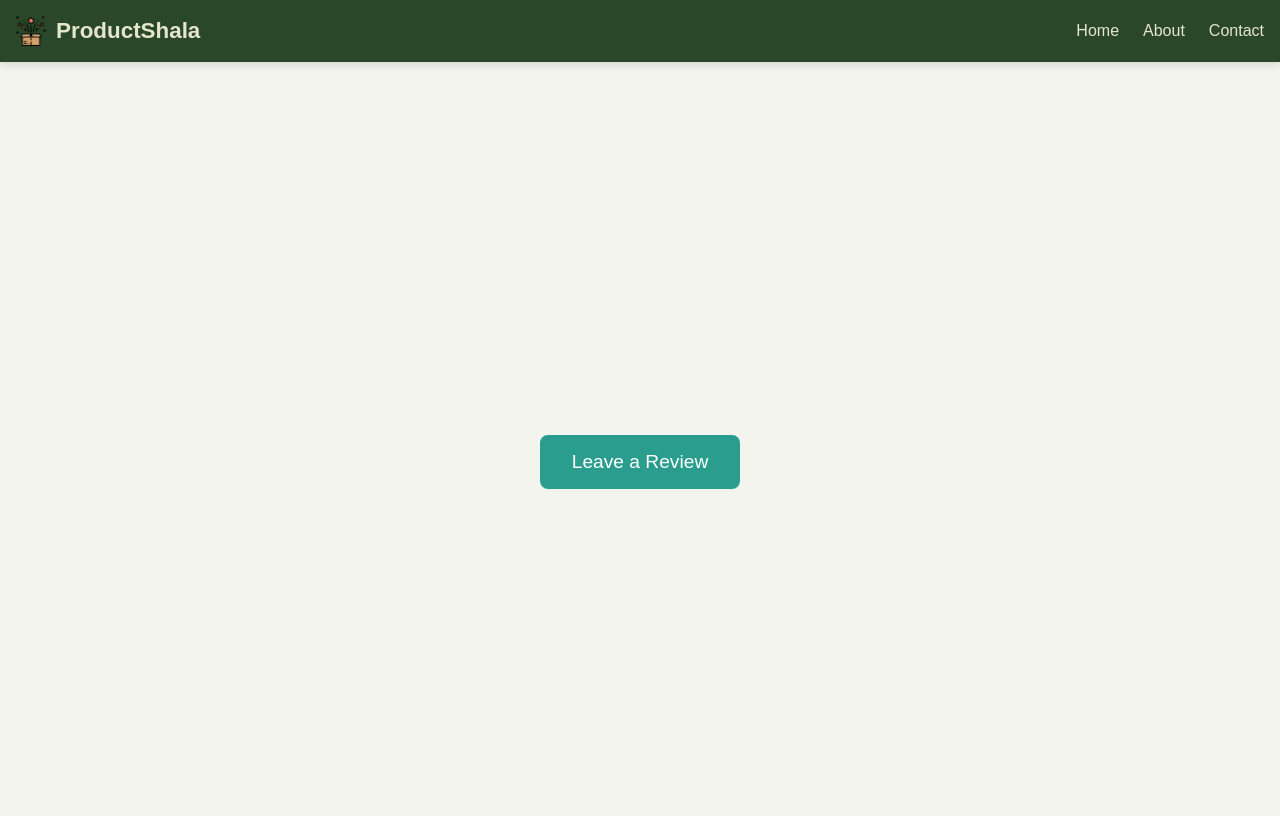
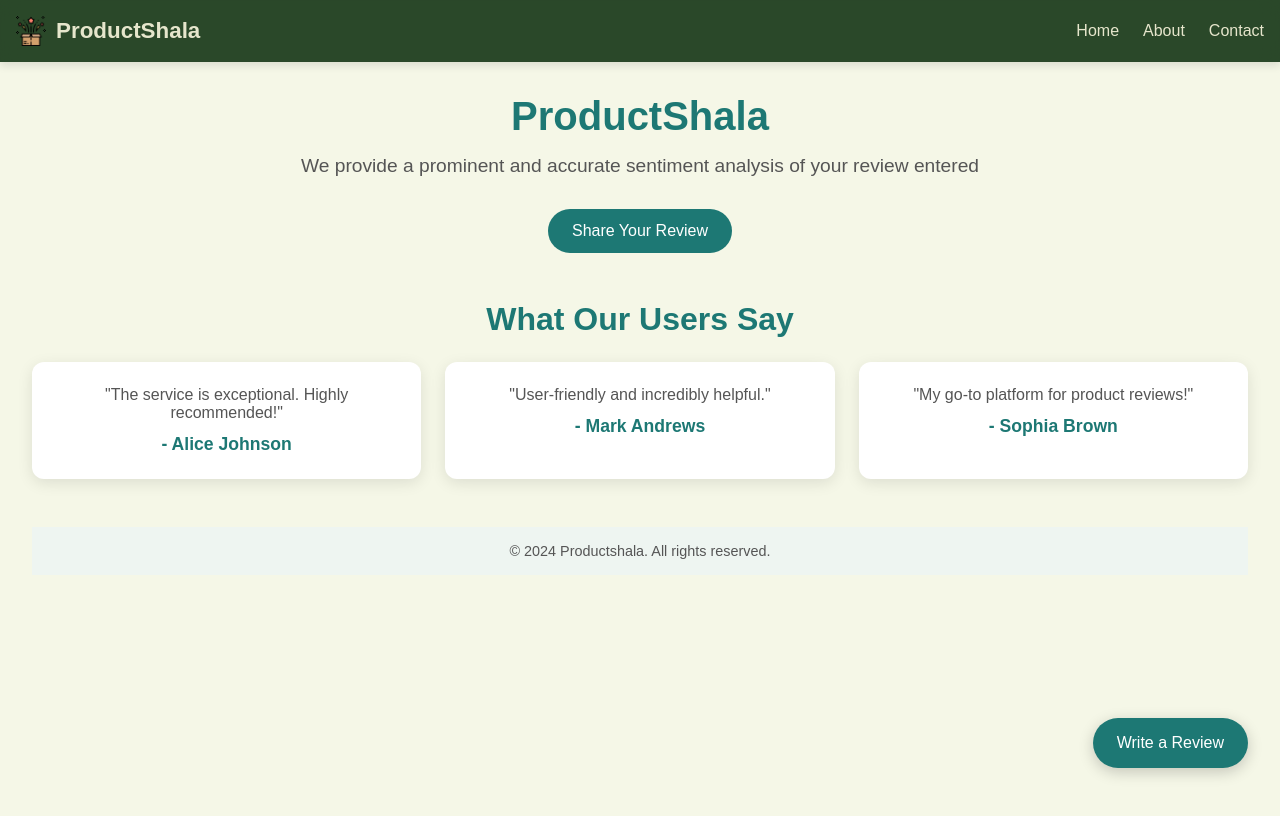
Before and after one commit to Soham-KT/Sentiment-Analysis-of-Product-Reviews, a React (Vite) app in the folder frontend/: page /review in a window 1280 px wide. Shown: the top 816 px of the page. Built offline with nearby package versions, Linux system fonts and the light colour scheme.

Commit message:
ui changes last minute

```diff
--- a/frontend/src/pages/Reviewpage.jsx
+++ b/frontend/src/pages/Reviewpage.jsx
@@ -7,6 +7,12 @@ function ReviewPage() {
   const [review, setReview] = useState("");
   const [sentiment, setSentiment] = useState("");
   const [polarity, setPolarity] = useState("");
+
+  const testimonials = [
+    { name: "Alice Johnson", feedback: "The service is exceptional. Highly recommended!" },
+    { name: "Mark Andrews", feedback: "User-friendly and incredibly helpful." },
+    { name: "Sophia Brown", feedback: "My go-to platform for product reviews!" },
+  ];
 
   const handleOpenDialog = () => {
     setOpenDialog(true);
@@ -20,9 +26,7 @@ function ReviewPage() {
   };
 
   const handleSubmitReview = async (event) => {
-    event.preventDefault(); // Prevent default form submission behavior
-
-    // Prepare form data
+    event.preventDefault();
     const formData = new FormData();
     formData.append("review", review);
 
@@ -30,12 +34,10 @@ function ReviewPage() {
       const response = await axios.post("http://172.20.10.3:5000/predict", formData, {
         headers: { "Content-Type": "multipart/form-data" },
       });
-
-      // Extract data from response
       const { prediction, polarity } = response.data;
 
-      setSentiment(prediction); // Set sentiment
-      setPolarity(polarity); // Set polarity (rounded to 2 decimal places)
+      setSentiment(prediction);
+      setPolarity(polarity);
     } catch (error) {
       console.error("Error analyzing sentiment:", error);
       setSentiment("Error");
@@ -45,10 +47,39 @@ function ReviewPage() {
 
   return (
     <div className="review-page">
-      <button className="review-button" onClick={handleOpenDialog}>
-        Leave a Review
+      {/* Hero Section */}
+      <div className="hero-section">
+        <h1>ProductShala</h1>
+        <p>We provide a prominent and accurate sentiment analysis of your review entered</p>
+        <button className="hero-button" onClick={handleOpenDialog}>
+          Share Your Review
+        </button>
+      </div>
+
+      {/* Testimonials Section */}
+      <div className="testimonials-section">
+        <h2>What Our Users Say</h2>
+        <div className="testimonial-grid">
+          {testimonials.map((testimonial, index) => (
+            <div className="testimonial-card" key={index}>
+              <p>{`"${testimonial.feedback}"`}</p>
+              <h4>- {testimonial.name}</h4>
+            </div>
+          ))}
+        </div>
+      </div>
+
+      {/* Footer Section */}
+      <footer className="footer">
+        <p>© 2024 Productshala. All rights reserved.</p>
+      </footer>
+
+      {/* Floating Review Button */}
+      <button className="floating-review-button" onClick={handleOpenDialog}>
+        Write a Review
       </button>
 
+      {/* Review Dialog */}
       {openDialog && (
         <div className="dialog-overlay">
           <div className="dialog-box">
@@ -61,17 +92,19 @@ function ReviewPage() {
                 onChange={(e) => setReview(e.target.value)}
                 required
               ></textarea>
-              <button type="submit" className="submit-button">
-                Submit Review
-              </button>
+              <div className="button-group">
+                <button type="submit" className="submit-button">
+                  Submit Review
+                </button>
+                <button type="button" className="close-button" onClick={handleCloseDialog}>
+                  Close
+                </button>
+              </div>
             </form>
-            <button className="close-button" onClick={handleCloseDialog}>
-              Close
-            </button>
             {sentiment && (
-              <div className="result-box">
+              <div className={`result-box ${sentiment.toLowerCase()}`}>
                 <p>{`Sentiment: ${sentiment}`}</p>
-                {/* <p>{`Polarity: ${polarity}`}</p> */}
+                {polarity && <p>{`Polarity: ${polarity}`}</p>}
               </div>
             )}
           </div>
--- a/frontend/src/styles/ReviewPage.css
+++ b/frontend/src/styles/ReviewPage.css
@@ -1,34 +1,129 @@
-/* Basic Reset */
+/* Reset */
 * {
   box-sizing: border-box;
   margin: 0;
   padding: 0;
 }
 
-/* Main Page Styling */
-.review-page {
-  display: flex;
-  justify-content: center;
-  align-items: center;
-  height: 100vh;
-  background-color: #f3f4ed;
+body {
+  font-family: "Arial", sans-serif;
+  background-color: #eef5f1;
+  color: #333;
 }
 
-.review-button {
-  background-color: #2a9d8f;
-  color: #ffffff;
-  padding: 1rem 2rem;
-  font-size: 1.2rem;
-  border: none;
-  border-radius: 8px;
-  cursor: pointer;
-  transition: background-color 0.3s ease, transform 0.2s ease;
-  animation: fadeIn 1s ease;
+/* Review Page Styling */
+.review-page {
+  padding: 2rem;
+  display: flex;
+  flex-direction: column;
+  align-items: center;
 }
 
-.review-button:hover {
-  background-color: #1e6f65;
+/* Hero Section */
+.hero-section {
+  text-align: center;
+  margin-bottom: 3rem;
+}
+
+.hero-section h1 {
+  font-size: 2.5rem;
+  color: #1d7874;
+  margin-bottom: 1rem;
+}
+
+.hero-section p {
+  font-size: 1.2rem;
+  color: #555;
+  margin-bottom: 2rem;
+}
+
+.hero-button {
+  background-color: #1d7874;
+  color: #fff;
+  padding: 0.8rem 1.5rem;
+  border: none;
+  border-radius: 50px;
+  font-size: 1rem;
+  cursor: pointer;
+  transition: transform 0.3s ease, background-color 0.3s ease;
+}
+
+.hero-button:hover {
+  background-color: #145b57;
   transform: scale(1.05);
+}
+
+/* Testimonials Section */
+.testimonials-section {
+  text-align: center;
+  margin-bottom: 3rem;
+  width: 100%;
+}
+
+.testimonials-section h2 {
+  font-size: 2rem;
+  color: #1d7874;
+  margin-bottom: 1.5rem;
+}
+
+.testimonial-grid {
+  display: grid;
+  grid-template-columns: repeat(auto-fit, minmax(250px, 1fr));
+  gap: 1.5rem;
+  width: 100%;
+}
+
+.testimonial-card {
+  background-color: #fff;
+  border-radius: 12px;
+  padding: 1.5rem;
+  box-shadow: 0 4px 15px rgba(0, 0, 0, 0.1);
+  text-align: center;
+}
+
+.testimonial-card p {
+  color: #555;
+  font-size: 1rem;
+  margin-bottom: 0.8rem;
+}
+
+.testimonial-card h4 {
+  font-size: 1.1rem;
+  color: #1d7874;
+}
+
+/* Footer Section */
+.footer {
+  text-align: center;
+  padding: 1rem 0;
+  background-color: #eef5f1;
+  width: 100%;
+}
+
+.footer p {
+  font-size: 0.9rem;
+  color: #555;
+}
+
+/* Floating Review Button */
+.floating-review-button {
+  position: fixed;
+  bottom: 2rem;
+  right: 2rem;
+  background-color: #1d7874;
+  color: #fff;
+  padding: 1rem 1.5rem;
+  font-size: 1rem;
+  border: none;
+  border-radius: 50px;
+  cursor: pointer;
+  box-shadow: 0 4px 15px rgba(0, 0, 0, 0.2);
+  transition: transform 0.3s ease, background-color 0.3s ease;
+}
+
+.floating-review-button:hover {
+  background-color: #145b57;
+  transform: scale(1.1);
 }
 
 /* Dialog Overlay */
@@ -38,131 +133,156 @@
   left: 0;
   width: 100%;
   height: 100%;
-  background-color: rgba(0, 0, 0, 0.5);
+  background-color: rgba(0, 0, 0, 0.5); /* Dim the background */
   display: flex;
   justify-content: center;
   align-items: center;
-  animation: fadeInOverlay 0.5s ease;
+  z-index: 1000; /* Ensure it appears on top of other elements */
 }
 
 /* Dialog Box */
 .dialog-box {
+  background-color: #fff; /* White background */
   width: 90%;
-  max-width: 500px;
-  padding: 2rem;
-  background-color: #ffffff;
-  border-radius: 12px;
-  box-shadow: 0px 8px 30px rgba(0, 0, 0, 0.3);
-  text-align: center;
-  animation: slideInUp 0.7s ease;
-  position: relative;
+  max-width: 400px;
+  padding: 2rem; /* Padding around the content */
+  border-radius: 12px; /* Smooth rounded edges */
+  box-shadow: 0 8px 20px rgba(0, 0, 0, 0.3); /* Drop shadow */
+  text-align: center; /* Center-align content */
 }
 
+/* Dialog Heading */
 .dialog-heading {
-  font-size: 1.8rem;
-  color: #2a9d8f;
-  margin-bottom: 1.5rem;
+  font-size: 1.8rem; /* Larger heading font */
+  font-weight: bold; /* Make the heading stand out */
+  color: #1d7874; /* Greenish theme color */
+  margin-bottom: 1rem; /* Spacing below the heading */
 }
 
+/* Textarea for Review Input */
 .review-input {
-  width: 100%;
-  padding: 1rem;
-  font-size: 1rem;
-  border: 1px solid #cbd5e1;
-  border-radius: 6px;
-  background-color: #f3f4ed;
-  color: #333;
-  resize: none;
-  height: 100px;
-  margin-bottom: 1.5rem;
+  width: 100%; /* Full width inside the dialog box */
+  height: 120px; /* Make the textarea taller */
+  padding: 0.8rem; /* Internal padding */
+  font-size: 1rem; /* Readable font size */
+  border: 1px solid #ccc; /* Light gray border */
+  border-radius: 8px; /* Rounded corners */
+  margin-bottom: 1.5rem; /* Space below textarea */
+  background-color: #f9f9f9; /* Light background for readability */
+  box-shadow: inset 0 1px 3px rgba(0, 0, 0, 0.1); /* Subtle inner shadow */
+  resize: none; /* Prevent resizing */
 }
 
-.review-input:focus {
-  outline: none;
-  border-color: #2a9d8f;
-  box-shadow: 0 0 5px rgba(42, 157, 143, 0.3);
-}
-
-.submit-button, .close-button {
-  padding: 0.8rem 1.5rem;
-  font-size: 1rem;
-  border: none;
-  border-radius: 8px;
-  cursor: pointer;
-  margin: 0.5rem;
-  transition: transform 0.2s ease;
-}
-
+/* Submit Button */
 .submit-button {
-  background-color: #2a9d8f;
-  color: #ffffff;
+  background-color: #1d7874; /* Greenish button color */
+  color: #fff; /* White text */
+  font-size: 1rem; /* Standard font size */
+  padding: 0.8rem 2rem; /* Padding for button size */
+  border: none; /* Remove border */
+  border-radius: 8px; /* Slightly rounded corners */
+  cursor: pointer; /* Pointer cursor on hover */
+  box-shadow: 0 4px 8px rgba(0, 0, 0, 0.2); /* Elevated shadow */
+  transition: background-color 0.3s ease, box-shadow 0.3s ease;
 }
 
 .submit-button:hover {
-  background-color: #1e6f65;
-  transform: scale(1.05);
+  background-color: #145b57; /* Darker green on hover */
+  box-shadow: 0 6px 12px rgba(0, 0, 0, 0.3); /* Enhanced shadow on hover */
 }
 
+/* Close Button */
 .close-button {
-  background-color: #cccccc;
-  color: #333333;
+  background-color: #e0e0e0; /* Light gray background */
+  color: #333; /* Darker text color */
+  font-size: 0.9rem; /* Slightly smaller font size */
+  padding: 0.6rem 1.5rem; /* Smaller padding for a smaller button */
+  border: none; /* Remove border */
+  border-radius: 8px; /* Rounded corners */
+  cursor: pointer; /* Pointer cursor on hover */
+  box-shadow: 0 4px 8px rgba(0, 0, 0, 0.2); /* Button shadow */
+  margin-top: 1rem; /* Space between Submit and Close buttons */
+  transition: background-color 0.3s ease, box-shadow 0.3s ease;
 }
 
 .close-button:hover {
-  background-color: #999999;
-  transform: scale(1.05);
+  background-color: #d6d6d6; /* Darker gray on hover */
+  box-shadow: 0 6px 12px rgba(0, 0, 0, 0.3); /* Enhanced shadow on hover */
 }
 
-/* Result Box */
-.result-box {
-  margin-top: 1.5rem;
-  padding: 1rem;
-  font-size: 1.2rem;
-  font-weight: bold;
-  border-radius: 8px;
-  animation: fadeInResult 1s ease;
+/* Button Group */
+.button-group {
+  display: flex;
+  flex-direction: column; /* Stack buttons vertically */
+  align-items: center; /* Center the buttons horizontally */
+  gap: 0; /* Remove any unnecessary gap since margin is used */
 }
 
-.result-box.positive {
-  color: #1e3932;
-  background-color: #d4edda;
+/* Sentiment Result Box */
+.result-box {
+  margin-top: 1rem; /* Space above the result */
+  padding: 1rem; /* Internal spacing */
+  border-radius: 8px; /* Rounded edges */
+  background-color: #f0f0f0; /* Light gray background */
+  box-shadow: 0 2px 6px rgba(0, 0, 0, 0.1); /* Subtle shadow */
 }
 
-.result-box.negative {
-  color: #721c24;
-  background-color: #f8d7da;
+/* Sentiment Result Positive */
+.result-box.positive {
+  color: #1d7874; /* Green for positive */
+  font-weight: bold;
 }
 
-.result-box.neutral {
-  color: #856404;
-  background-color: #fff3cd;
+/* Sentiment Result Negative */
+.result-box.negative {
+  color: #d9534f; /* Red for negative */
+  font-weight: bold;
 }
 
-/* Keyframes */
-@keyframes fadeIn {
-  from { opacity: 0; }
-  to { opacity: 1; }
+/* Sentiment Result Neutral */
+.result-box.neutral {
+  color: #ffc107; /* Yellow for neutral */
+  font-weight: bold;
 }
 
-@keyframes fadeInOverlay {
-  from { opacity: 0; }
-  to { opacity: 1; }
+/* Animations */
+@keyframes fadeIn {
+  from {
+    opacity: 0;
+  }
+  to {
+    opacity: 1;
+  }
 }
 
-@keyframes slideInUp {
-  from { opacity: 0; transform: translateY(20px); }
-  to { opacity: 1; transform: translateY(0); }
+@keyframes slideDown {
+  from {
+    transform: translateY(-20px);
+    opacity: 0;
+  }
+  to {
+    transform: translateY(0);
+    opacity: 1;
+  }
 }
 
-@keyframes fadeInResult {
-  from { opacity: 0; transform: scale(0.9); }
-  to { opacity: 1; transform: scale(1); }
+/* Animations
+@keyframes fadeIn {
+  from {
+    opacity: 0;
+  }
+  to {
+    opacity: 1;
+  }
 }
 
-/* Responsive Styling */
-@media (max-width: 768px) {
-  .dialog-box {
-    width: 90%;
-    padding: 1.5rem;
+@keyframes slideDown {
+  from {
+    transform: translateY(-20px);
+    opacity: 0;
   }
-}
+  to {
+    transform: translateY(0);
+    opacity: 1;
+  }
+} */
```
